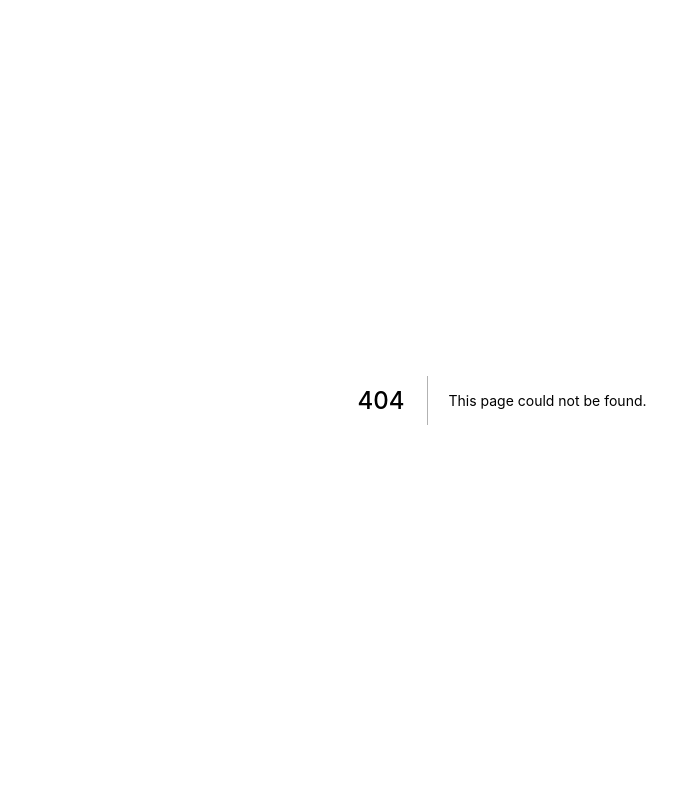
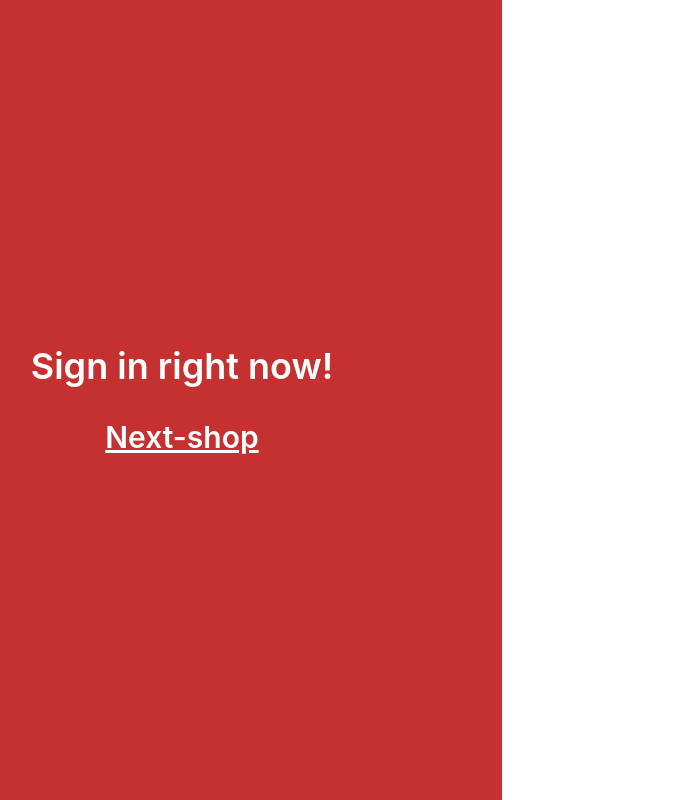
Before and after one commit to fdxs-alt/nextjs-shop, a Next.js app: page /signin in a window 1280 px wide. Before the commit this address had no page. Shown: the whole page, without its empty margins (138-815 px from the left). Built offline with nearby package versions, Linux system fonts and the light colour scheme.

Commit message:
creating base layout

```diff
--- /dev/null
+++ b/src/api/auth.ts
@@ -0,0 +1,21 @@
+import { IRequest } from './middleware'
+import { getSession } from 'next-auth/client'
+import { NextApiResponse } from 'next'
+import { NextHandler } from 'next-connect'
+import { ErrorWithCode } from './error'
+
+const sessionMiddleware = async (
+  req: IRequest,
+  res: NextApiResponse,
+  next: NextHandler
+) => {
+  const session = await getSession({ req })
+
+  if (!session) {
+    throw new ErrorWithCode('User unauthorized', 401)
+  }
+
+  next()
+}
+
+export default sessionMiddleware
--- a/src/api/index.ts
+++ b/src/api/index.ts
@@ -1,5 +1,12 @@
 import { ErrorWithCode, errorHandler } from './error'
 import asyncHandler from './handler'
+import authMiddleware from './auth'
 import { dbMiddleware } from './middleware'
 
-export { dbMiddleware, ErrorWithCode, errorHandler, asyncHandler }
+export {
+  dbMiddleware,
+  ErrorWithCode,
+  errorHandler,
+  asyncHandler,
+  authMiddleware,
+}
--- /dev/null
+++ b/src/components/Footer.tsx
@@ -0,0 +1,14 @@
+import { Box, Heading } from '@chakra-ui/layout'
+import React from 'react'
+
+const Footer = () => {
+  return (
+    <Box w="100%" p="50px" background="red.600">
+      <Heading fontSize={22} color="white" fontWeight="500" textAlign="center">
+        Created in 2021 by Jakub Sukiennik ®
+      </Heading>
+    </Box>
+  )
+}
+
+export default Footer
--- a/src/components/Layout.tsx
+++ b/src/components/Layout.tsx
@@ -1,19 +1,30 @@
 import { Flex } from '@chakra-ui/react'
 import React from 'react'
 import { NextSeo } from 'next-seo'
+import Navbar from './Navbar'
+import Footer from './Footer'
 interface LayoutProps {
   title: string
+  isWithNavbar?: boolean
 }
 
-const Layout: React.FC<LayoutProps> = ({ children, title }) => {
+const Layout: React.FC<LayoutProps> = ({
+  children,
+  title,
+  isWithNavbar = false,
+}) => {
   return (
     <>
-      <NextSeo
-        title={title}
-        description="Shop build with DatoCMS and firebase"
-      />
-      <Flex w="100%" minH="100vh">
+      <NextSeo title={title} description="Shop build with DatoCMS" />
+      <Flex
+        w="100%"
+        flexDirection={isWithNavbar ? 'column' : 'row'}
+        minHeight="100vh"
+        justifyContent="space-between"
+      >
+        {isWithNavbar && <Navbar />}
         {children}
+        {isWithNavbar && <Footer />}
       </Flex>
     </>
   )
--- /dev/null
+++ b/src/components/Navbar.tsx
@@ -0,0 +1,50 @@
+import { Button, Flex, Heading, Link, Spinner } from '@chakra-ui/react'
+import React from 'react'
+import Image from 'next/image'
+import NextLink from 'next/link'
+import { signOut, useSession } from 'next-auth/client'
+const Navbar = () => {
+  const [session, loading] = useSession()
+  return (
+    <Flex
+      justifyContent="space-between"
+      alignItems="center"
+      h="fit-content"
+      p="20px"
+      w="80%"
+      margin="0 auto"
+    >
+      <Flex alignItems="center" color="red.600">
+        <Image src="/computer.svg" width={125} height={90} />
+        <Heading as="h3">Next-shop</Heading>
+      </Flex>
+      <Flex alignItems="center">
+        <NextLink href="/">
+          <Link p="0 10px" fontSize={20}>
+            Home
+          </Link>
+        </NextLink>
+        <NextLink href="/account">
+          <Link p="0 10px" fontSize={20}>
+            My account
+          </Link>
+        </NextLink>
+        {loading ? (
+          <Spinner m="0 10px" />
+        ) : session ? (
+          <Button colorScheme="red" m="0 10px" onClick={() => signOut()}>
+            Sign out
+          </Button>
+        ) : (
+          <NextLink href="/signin">
+            <Link p="0 10px" fontSize={20}>
+              Sign in
+            </Link>
+          </NextLink>
+        )}
+      </Flex>
+    </Flex>
+  )
+}
+
+export default Navbar
--- /dev/null
+++ b/src/pages/_document.tsx
@@ -0,0 +1,28 @@
+import NextDocument, {
+  Html,
+  Head,
+  Main,
+  NextScript,
+  DocumentContext,
+} from 'next/document'
+import { ColorModeScript } from '@chakra-ui/react'
+import React from 'react'
+
+export default class Document extends NextDocument {
+  static getInitialProps(ctx: DocumentContext) {
+    return NextDocument.getInitialProps(ctx)
+  }
+
+  render() {
+    return (
+      <Html>
+        <Head />
+        <body>
+          <ColorModeScript />
+          <Main />
+          <NextScript />
+        </body>
+      </Html>
+    )
+  }
+}
--- a/src/pages/api/auth/[...nextauth].ts
+++ b/src/pages/api/auth/[...nextauth].ts
@@ -18,5 +18,11 @@
       session.user = user
       return session
     },
+    async redirect(url, baseUrl) {
+      return baseUrl + '/account'
+    },
+  },
+  pages: {
+    signIn: '/signin',
   },
 })
--- a/src/pages/index.tsx
+++ b/src/pages/index.tsx
@@ -1,10 +1,8 @@
 import React from 'react'
 import { Layout } from '@components'
-import { useSession } from 'next-auth/client'
 
 const Home: React.FC = (): JSX.Element => {
-  const [session, loading] = useSession()
-  return <Layout title="Home">{JSON.stringify(session)}</Layout>
+  return <Layout title="Home" isWithNavbar={true}></Layout>
 }
 
 export default Home
--- /dev/null
+++ b/src/pages/signin.tsx
@@ -0,0 +1,64 @@
+import React from 'react'
+import { Box, Button, Center, Flex, Heading } from '@chakra-ui/react'
+import { providers, SessionProvider, signIn } from 'next-auth/client'
+import { NextPage } from 'next'
+import { Layout } from '@components'
+
+interface GetProvidersResponse {
+  [provider: string]: SessionProvider
+}
+
+interface Props {
+  providers?: GetProvidersResponse | null
+}
+
+const SignInPage: NextPage<Props> = ({ providers }) => {
+  return (
+    <Layout title="Signin">
+      <Flex w="50%" background="red.600" justifyContent="center">
+        <Center>
+          <Box color="white">
+            <Heading as="h1" textAlign="center" mb="30px" fontWeight="600">
+              Sign in right now!
+            </Heading>
+            <Heading
+              as="h5"
+              textAlign="center"
+              textDecor="underline"
+              fontSize={30}
+              fontWeight="600"
+            >
+              Next-shop
+            </Heading>
+          </Box>
+        </Center>
+      </Flex>
+      <Flex
+        w="50%"
+        justifyContent="center"
+        alignItems="center"
+        flexDirection="column"
+      >
+        {providers &&
+          Object.values(providers).map((provider) => (
+            <Button
+              key={provider.id}
+              mb={10}
+              fontSize={18}
+              onClick={() => signIn(provider.id)}
+            >
+              Sign in with {provider.name}
+            </Button>
+          ))}
+      </Flex>
+    </Layout>
+  )
+}
+
+export default SignInPage
+
+SignInPage.getInitialProps = async () => {
+  return {
+    providers: await providers(),
+  }
+}
```
Also changed, not shown: src/pages/404.tsx (added, +30 -0 lines), src/pages/account.tsx (added, +8 -0 lines), public/404-error.svg (added), public/computer.svg (added).
